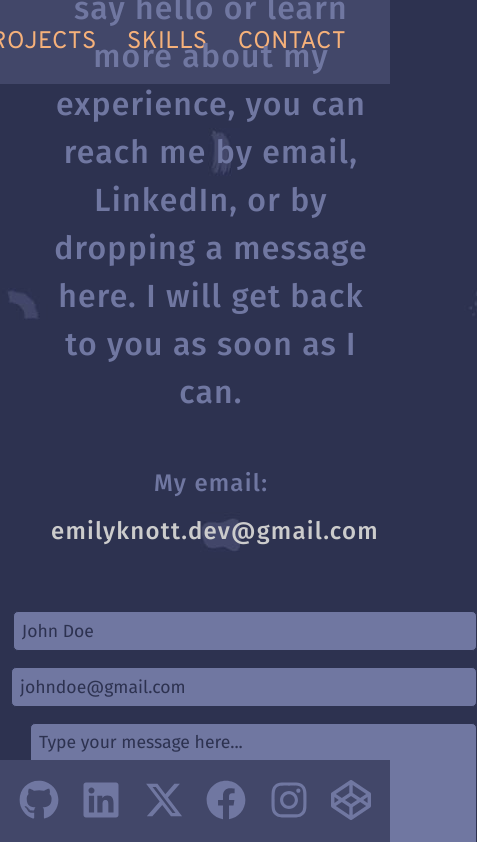
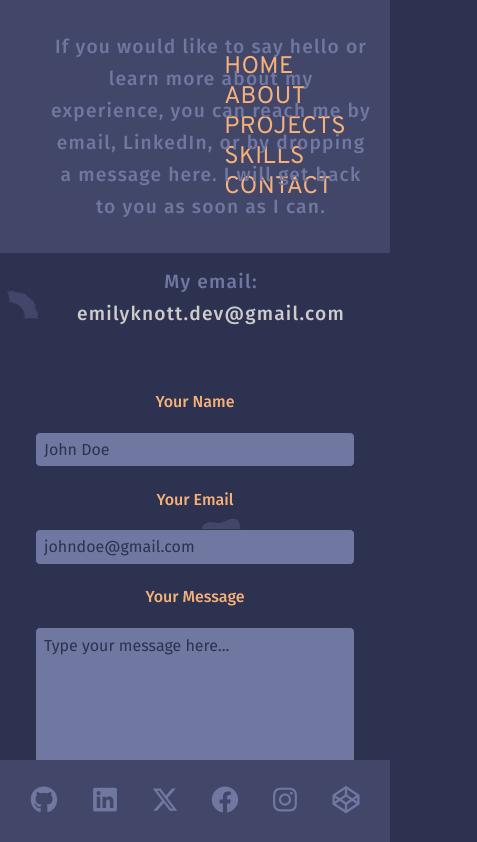
Before and after one commit to eaknott/personal-portfolio, a React (Create React App) app: page /contact in a window 390 px wide. Shown: the top 842 px of the page, 477 px wide, since content can reach past the window. Built offline with nearby package versions, Linux system fonts and the light colour scheme.

Commit message:
Add Swiper container and slides for Projects page

```diff
--- a/src/index.css
+++ b/src/index.css
@@ -159,10 +159,26 @@ body, html {
   position: fixed;
   top: 15vh;
 }
+
 .project-items {
   display: flex;
   flex-direction: row;
   margin-left: 200rem;
+}
+
+swiper-container {
+  width: 600px;
+  height: 520px;
+  padding-top: 4.5rem;
+  text-align: center;
+  --swiper-navigation-color: var(--light) !important;
+}
+
+swiper-slide {
+  background-color: var(--primary);
+  color: #fff;
+  font-size: 25px;
+  line-height: 1.5rem;
 }
 
 .project-item {
@@ -508,3 +524,98 @@ button:active {
     width: 3rem;
   }
 }
+
+@media only screen and (max-width: 600px) {
+  .header-container {
+    height: 30vh;
+    width: 100%;
+  }
+  .header-container ul {
+    flex-direction: column;
+  }
+
+  .home h1 {
+    font-size: 1.7rem;
+    margin: 0;
+  }
+  .home p {
+    margin: 0;
+    font-size: 1.2rem;
+    width: 300px;
+    line-height: 1.7rem;
+  }
+  .home-img img {
+    margin: 0;
+    height: 10rem;
+    width: 10rem;
+  }
+
+  .about h1,
+  .projects-header h1,
+  .contact h1 {
+    font-size: 1.2rem;
+  }
+  .about p {
+    font-size: 1.2rem;
+    font-weight: 400;
+    text-align: center;
+    line-height: 1.8rem;
+    width: 40rem;
+  }
+  .contact {
+    flex-direction: column;
+    row-gap: 2rem;
+  }
+  .contact h1,
+  .contact p {
+    text-align: center;
+  }
+  .contact p {
+    line-height: 2rem;
+    font-size: 1.2rem;
+    font-weight: 500;
+    width: 70vw;
+  }
+  .contact-email {
+    font-size: 1.2rem;
+  }
+  .contact-text :nth-child(4) {
+    font-size: 1.2rem;
+  }
+  .form-group {
+    flex-direction: column;
+    justify-content: space-between;
+  }
+  .form-group label {
+    margin-right: auto;
+    font-size: 1rem;
+    font-weight: 500;
+  }
+  input {
+    height: 2.2rem;
+  }
+  input,
+  textarea {
+    width: 20rem;
+    font-size: 1rem;
+  }
+  button {
+    height: 2rem;
+    width: 8rem;
+    margin-top: 1.2rem;
+    font-size: 1.2rem;
+    text-transform: uppercase;
+  }
+
+  .footer-container {
+    width: 100%;
+  }
+
+  .footer-links {
+    width: 400px;
+  }
+  .footer-icon {
+    height: 1.7rem;
+    width: 2rem;
+  }
+}
--- a/src/pages/Projects.jsx
+++ b/src/pages/Projects.jsx
@@ -15,7 +15,11 @@ function Projects() {
         <div className="projects-header">
             <h1>My Projects</h1>
         </div>
-        <div className="project-items">
+
+        <main>
+          <swiper-container slides-per-view="1" space-between="20" scrollbar-clickable="true" mousewheel-invert="true" navigation="true">
+              <swiper-slide>
+
                 <ProjectItem
                 thumbnail={houseMarketplaceThumbnail}
                 title="House Marketplace App"
@@ -24,6 +28,9 @@ function Projects() {
                 codeUrl="https://github.com/eaknott/house-marketplace-app"
                 technologies={["React", "Firebase Auth", "Geocoding API", "Firestore NoSQL", "Google OAuth"]}
               />
+
+              </swiper-slide>
+              <swiper-slide>
 
                 <ProjectItem
                   thumbnail={githubFinderThumbnail}
@@ -34,6 +41,9 @@ function Projects() {
                   technologies={["React", "GitHub API", "TailwindCSS", "DaisyUI"]}
                 />
 
+              </swiper-slide>
+              <swiper-slide>
+
                 <ProjectItem
                   thumbnail={supportDeskThumbnail}
                   title="Support Desk App"
@@ -42,6 +52,9 @@ function Projects() {
                   codeUrl="https://github.com/eaknott/support-desk-app"
                   technologies={["MERN full-stack", "Redux", "React Router 6", "React Toastify"]}
                 />
+
+              </swiper-slide>
+              <swiper-slide>
 
                 <ProjectItem
                   thumbnail={faqAccordionThumbnail}
@@ -52,6 +65,9 @@ function Projects() {
                   technologies={["JavaScript", "HTML", "CSS"]}
                 />
 
+              </swiper-slide>
+              <swiper-slide>
+
                 <ProjectItem
                   thumbnail={drumMachineThumbnail}
                   title="Drum Machine"
@@ -60,6 +76,9 @@ function Projects() {
                   codeUrl="https://github.com/eaknott/drum-machine"
                   technologies={["React", "HTML", "CSS"]}
                 />
+
+              </swiper-slide>
+              <swiper-slide>
 
                 <ProjectItem
                   thumbnail={calculatorThumbnail}
@@ -70,6 +89,9 @@ function Projects() {
                   technologies={["JavaScript", "HTML", "CSS"]}
                 />
 
+              </swiper-slide>
+              <swiper-slide>
+
                 <ProjectItem
                   thumbnail={randomQuoteMachineThumbnail}
                   title="Random Quote Generator"
@@ -78,6 +100,9 @@ function Projects() {
                   codeUrl="https://github.com/eaknott/random-quote-generator"
                   technologies={["JavaScript", "HTML", "CSS"]}
                 />
+
+              </swiper-slide>
+              <swiper-slide>
 
                 <ProjectItem
                   thumbnail={productPreviewCardThumbnail}
@@ -88,6 +113,9 @@ function Projects() {
                   technologies={["HTML", "CSS"]}
                 />
 
+              </swiper-slide>
+              <swiper-slide>
+
                 <ProjectItem
                   thumbnail={sketchPadThumbnail}
                   title="Sketch Pad"
@@ -96,7 +124,11 @@ function Projects() {
                   codeUrl="https://github.com/eaknott/sketch-pad"
                   technologies={["JavaScript", "HTML", "CSS"]}
                 />
-        </div>
+
+              </swiper-slide>
+
+          </swiper-container>
+          </main>
 
     </div>
   )
```
Also changed, not shown: 1 other file (tests, documents, lock files or other folders). Lines whose indentation alone changed are shown as unchanged.
